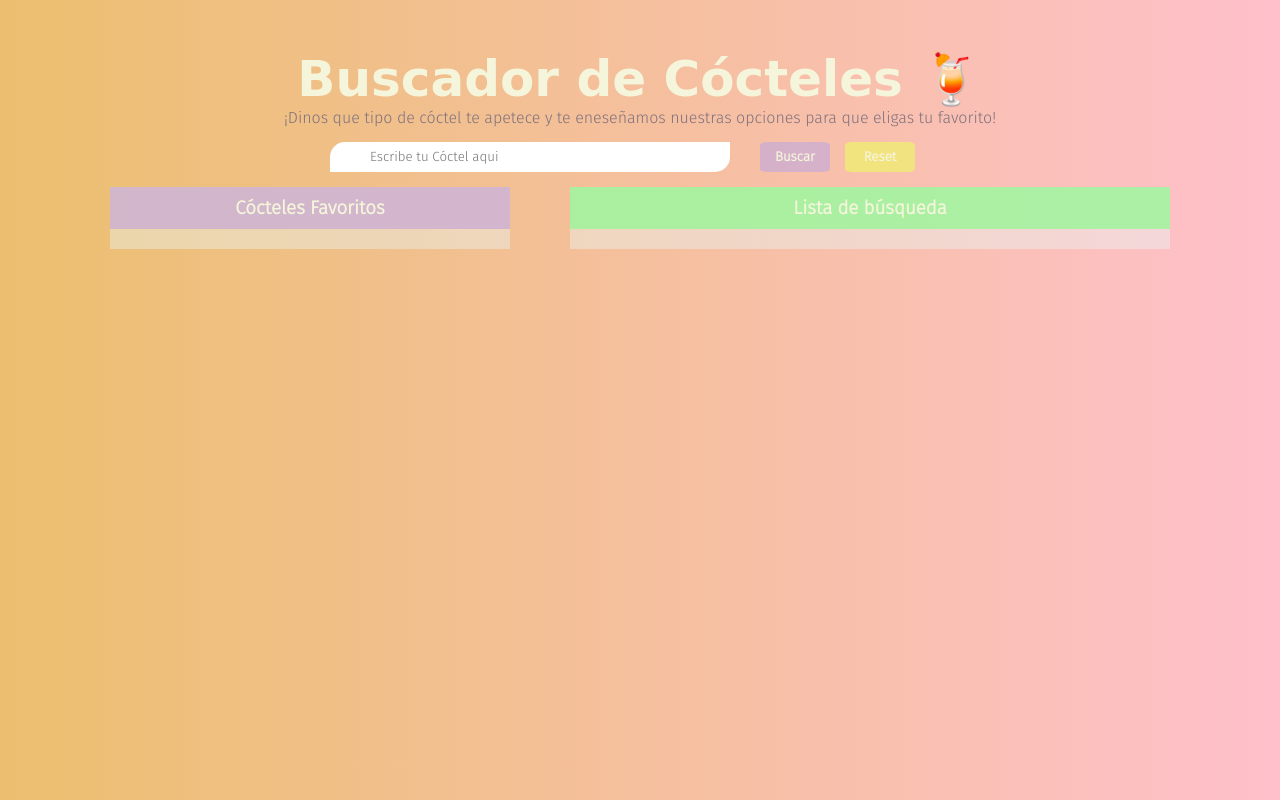
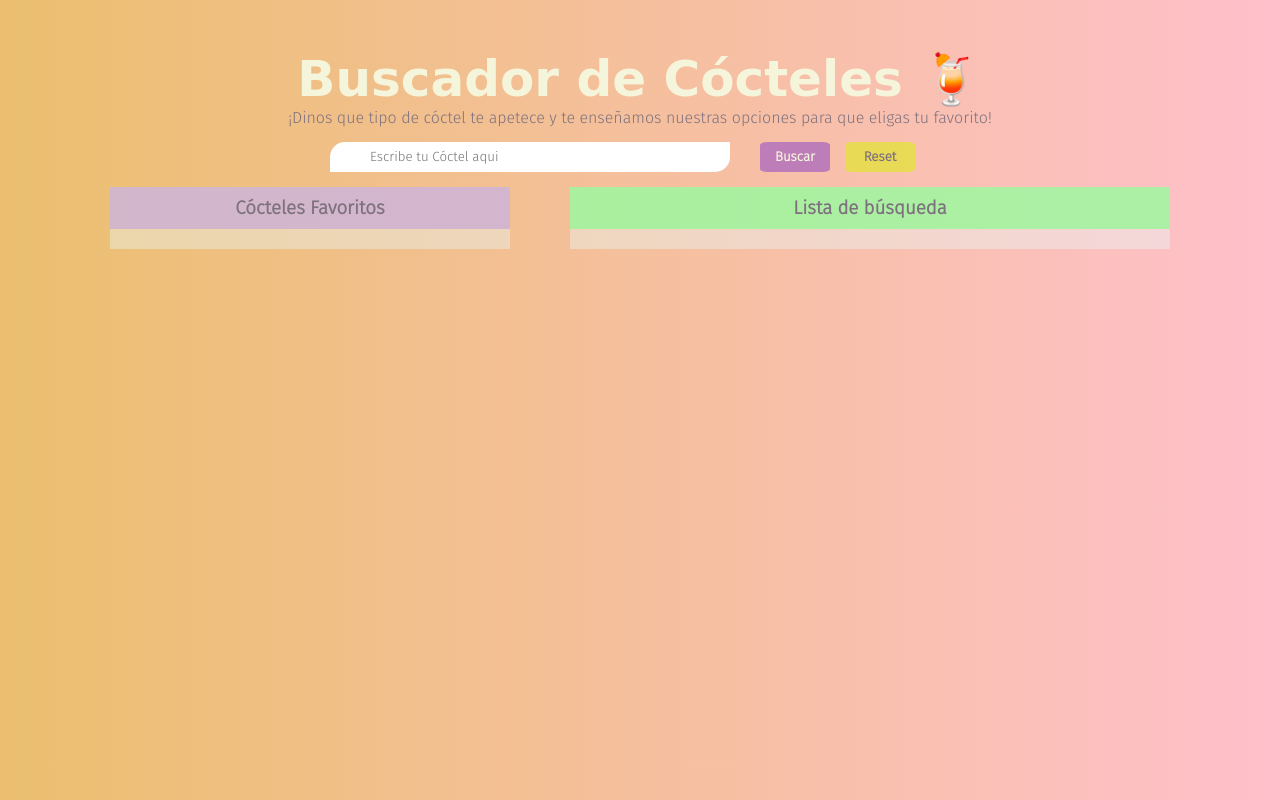
Before and after one commit to Adalab/modulo-2-evaluacion-final-romerogarcia, a website: page docs/index.html in a window 1280 px wide. Drawn offline with Linux system fonts and the light colour scheme; a web font is replaced by a local one.

Commit message:
npm run docs, new changes for last details in styles, reset button function commented out because it doesn't run

```diff
--- a/docs/index.html
+++ b/docs/index.html
@@ -15,13 +15,13 @@
 
     <h1 class="title">Buscador de Cócteles 🍹</h1>
 
-    <p class="desc">¡Dinos que tipo de cóctel te apetece y te eneseñamos nuestras opciones para que eligas tu favorito!</p>
+    <p class="desc">¡Dinos que tipo de cóctel te apetece y te enseñamos nuestras opciones para que eligas tu favorito!</p>
 
     <form action="" class="containerShare">
 
     <input type="text" name="" id="input1" placeholder="Escribe tu Cóctel aqui" class="input js-input">
 
-    <button type="button" class="btnShare js-btn-share">Buscar</button>
+    <button type="reset" value="reset" class="btnShare js-btn-share">Buscar</button>
 
     <button type="button" class="btnReset js-btn-reset">Reset</button>
     </form>
--- a/src/scss/main.scss
+++ b/src/scss/main.scss
@@ -59,17 +59,19 @@
     width: 70px;
     margin-right: 15px;
     font-weight:bold;
-    background-color: rgba(203, 173, 212, 0.767);
+    background-color: rgba(171, 106, 190, 0.767);
     color:beige;
+    cursor:pointer;
 }
 
 .btnReset {
     border: none;
     border-radius: 10%;
     width: 70px;
-    background-color: rgba(240, 238, 113, 0.767);
-    color:beige;
+    background-color: rgba(230, 227, 59, 0.767);
+    color:rgb(126, 113, 126);
     font-weight:bold;
+    cursor:pointer;
 }
 
 
@@ -109,7 +111,7 @@
     padding-top: 10px;
     padding-bottom: 10px;
     width: 400px;
-    color: beige;
+    color: rgb(126, 113, 126);
     background-color: rgba(203, 173, 212, 0.767);
 }
 
@@ -119,7 +121,7 @@
     padding-top: 10px;
     padding-bottom: 10px;
     width: 600px;
-    color: beige;
+    color: rgb(126, 113, 126);
     background-color: rgba(150, 248, 150, 0.767);
 }
 
```
Also changed, not shown: src/html/index.html (+2 -2 lines), src/js/main.js (+31 -39 lines), docs/assets/css/main.css.
